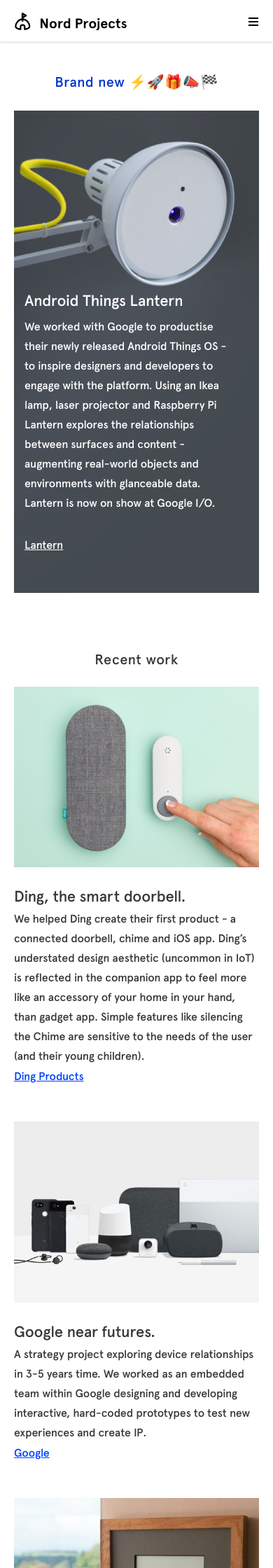
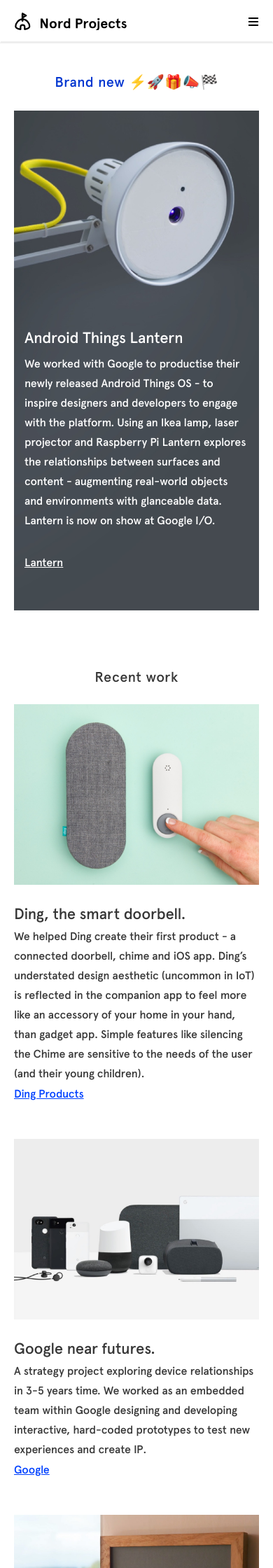
Before and after one commit to teguhpl/nordprojects.github.io, a Jekyll site: the page built from projects/index.html, in a window 390 px wide. Shown: the top 2240 px of the page at 70% size. Built offline with Jekyll 4.4.1, drawn with Linux system fonts in a browser that asks for light colours.

Commit message:
Minor hero card adjust for mobile projects page

```diff
--- a/projects/index.html
+++ b/projects/index.html
@@ -63,9 +63,11 @@ layout: base
     .hero-card {
       margin-left: 15px;
       margin-right: 15px;
+      max-width: 500px;
     }
     .hero-top-spacer {
-      height: 236px;
+      height: 74vw;
+      max-height: 400px;
     }
     .hero-bottom-spacer {
       height: 54px;
```
